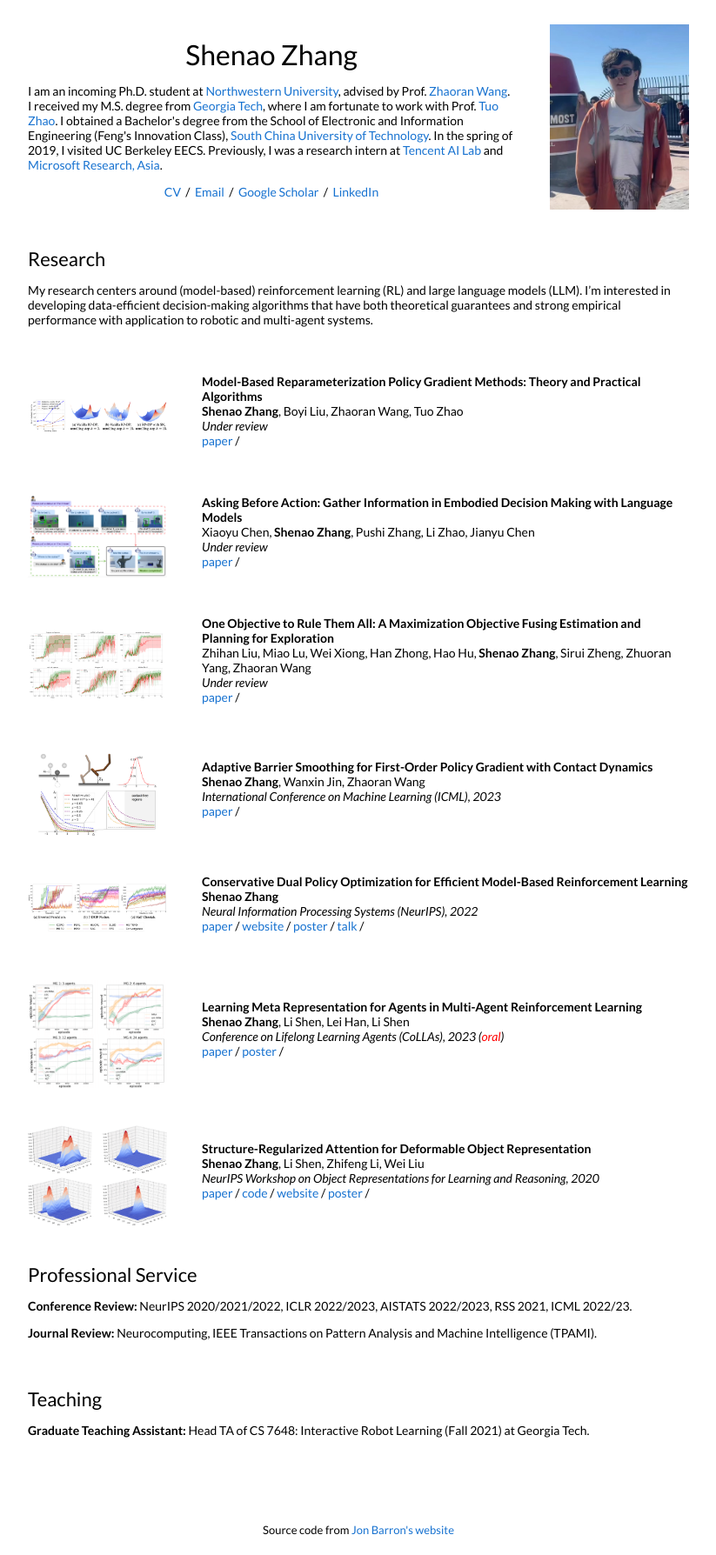
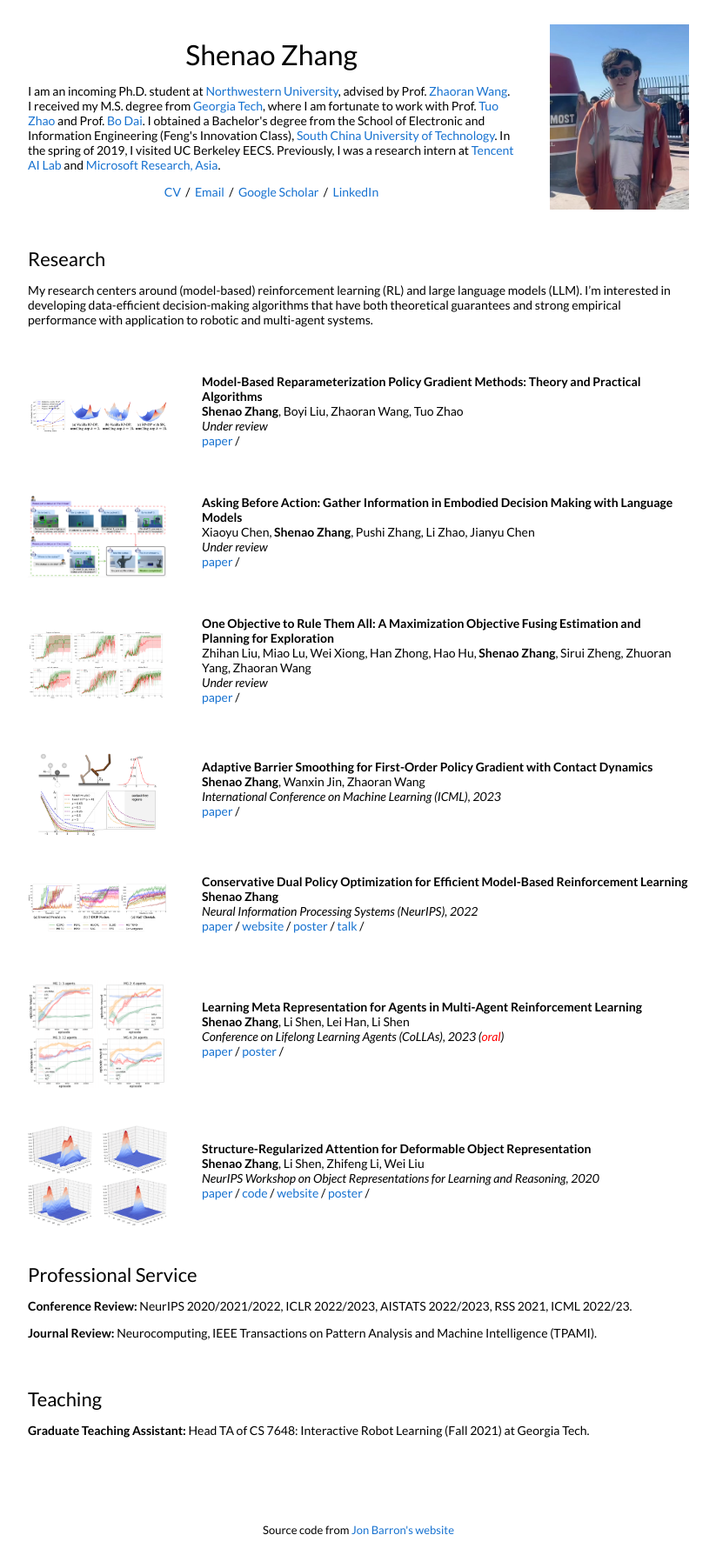
Before and after one commit to shenao-zhang/shenao-zhang.github.io, a Jekyll site: the page built from _posts/2023-06-01-mbpg.markdown, in a window 1280 px wide. Shown: the whole page at 87% size, without its empty margins (228-1051 px from the left). Built offline with Jekyll 4.4.1, drawn with Linux system fonts in a browser that asks for light colours.

Commit message:
Update default.html

```diff
--- a/_layouts/default.html
+++ b/_layouts/default.html
@@ -35,7 +35,7 @@
               <h1>
                 Shenao Zhang
               </h1>
-              <p>I am an incoming Ph.D. student at <a href="https://www.northwestern.edu/">Northwestern University</a>, advised by Prof. <a href="https://zhaoranwang.github.io/">Zhaoran Wang</a>. I received my M.S. degree from <a href="https://www.gatech.edu/">Georgia Tech</a>, where I am fortunate to work with Prof. <a href="https://www2.isye.gatech.edu/~tzhao80/">Tuo Zhao</a>. I obtained a Bachelor's degree from the School of Electronic and Information Engineering (Feng's Innovation Class), <a href="https://www.scut.edu.cn/en/">South China University of Technology</a>. In the spring of 2019, I visited UC Berkeley EECS. Previously, I was a research intern at <a href="https://ai.tencent.com/ailab/en/index/">Tencent AI Lab</a> and <a href="https://www.microsoft.com/en-us/research/lab/microsoft-research-asia/">Microsoft Research, Asia</a>.
+              <p>I am an incoming Ph.D. student at <a href="https://www.northwestern.edu/">Northwestern University</a>, advised by Prof. <a href="https://zhaoranwang.github.io/">Zhaoran Wang</a>. I received my M.S. degree from <a href="https://www.gatech.edu/">Georgia Tech</a>, where I am fortunate to work with Prof. <a href="https://www2.isye.gatech.edu/~tzhao80/">Tuo Zhao</a> and Prof. <a href="https://bo-dai.github.io/">Bo Dai</a>. I obtained a Bachelor's degree from the School of Electronic and Information Engineering (Feng's Innovation Class), <a href="https://www.scut.edu.cn/en/">South China University of Technology</a>. In the spring of 2019, I visited UC Berkeley EECS. Previously, I was a research intern at <a href="https://ai.tencent.com/ailab/en/index/">Tencent AI Lab</a> and <a href="https://www.microsoft.com/en-us/research/lab/microsoft-research-asia/">Microsoft Research, Asia</a>.
               </p>
               <p style="text-align:center">
                 <a href="https://shenao-zhang.github.io/cv/Shenao_resume.pdf">CV</a> &nbsp;/&nbsp;
```
